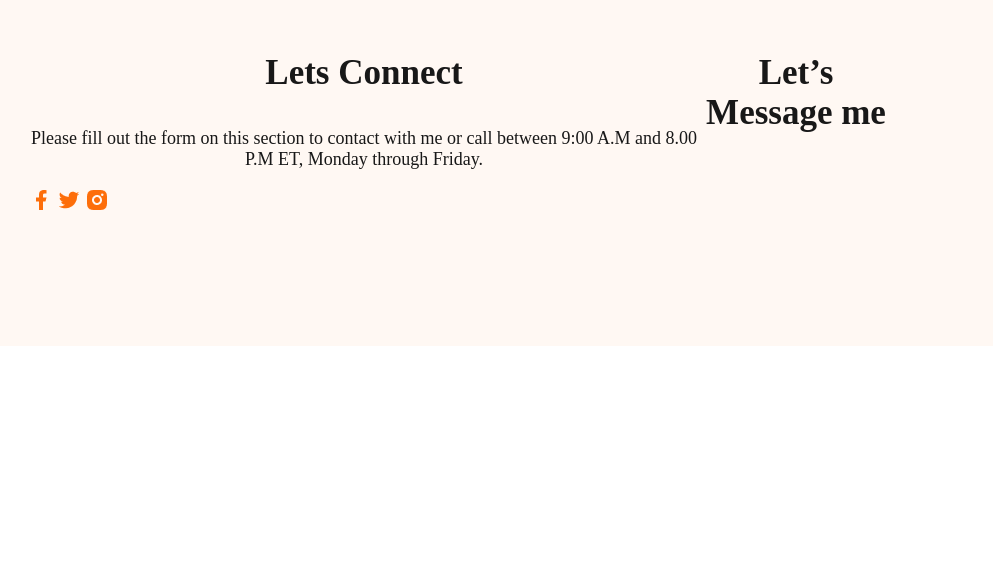
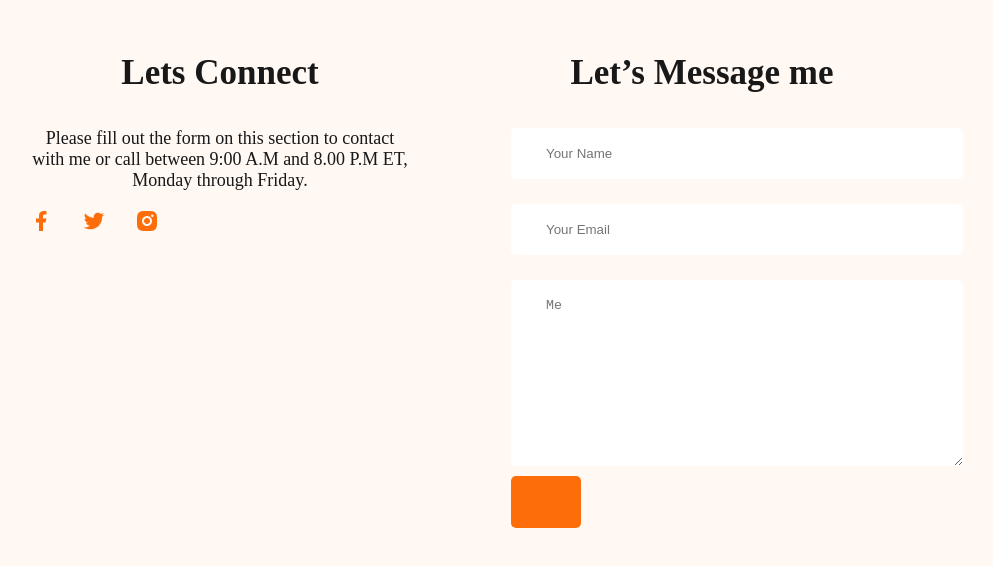
Before and after one commit to sahin3065/webdeveloper-portfolio-, a plain HTML site: page index.html in a window 1280 px wide. Shown: the part 3356-3922 px from the top of the page, without its empty margins (179-1172 px from the left). Before the commit the page ends 3710 px from the top, so only its background shows below. Drawn offline with Linux system fonts and the light colour scheme.

Commit message:
finished footer section with contact form

```diff
--- a/index.html
+++ b/index.html
@@ -161,6 +161,12 @@
         </div>
         <div class="footer-column">
           <h3 class="section-title">Let’s Message me</h3>
+          <form class="contact" action="">
+            <input type="text" placeholder="Your Name">
+            <input type="email" name="" placeholder="Your Email" id="">
+            <textarea name="" placeholder="Me" id="" cols="30" rows="10"></textarea>
+            <inpu class="btn-primary" type="submit" value="Submit">
+          </form>
         </div>
   </footer>
 </body>
--- a/styles/portfolio.css
+++ b/styles/portfolio.css
@@ -190,7 +190,28 @@ main section{
 /* footer styls */
 footer{
   display: flex;
+  gap: 100px;
   background: #FFF8F3;
   margin-top: 100px;
   padding: 130px 200px;
 }
+
+.footer-column{
+  width: 50%;
+}
+
+.social-links a{
+  margin-right: 25px;
+}
+
+.contact input,
+textarea{
+  display: block;
+  margin-bottom: 25px;
+  padding: 18px 35px;
+  color: #757575;
+  border-radius: 5px;
+  background: #fff;
+  border: 0;
+  width: 100%;
+}
```
